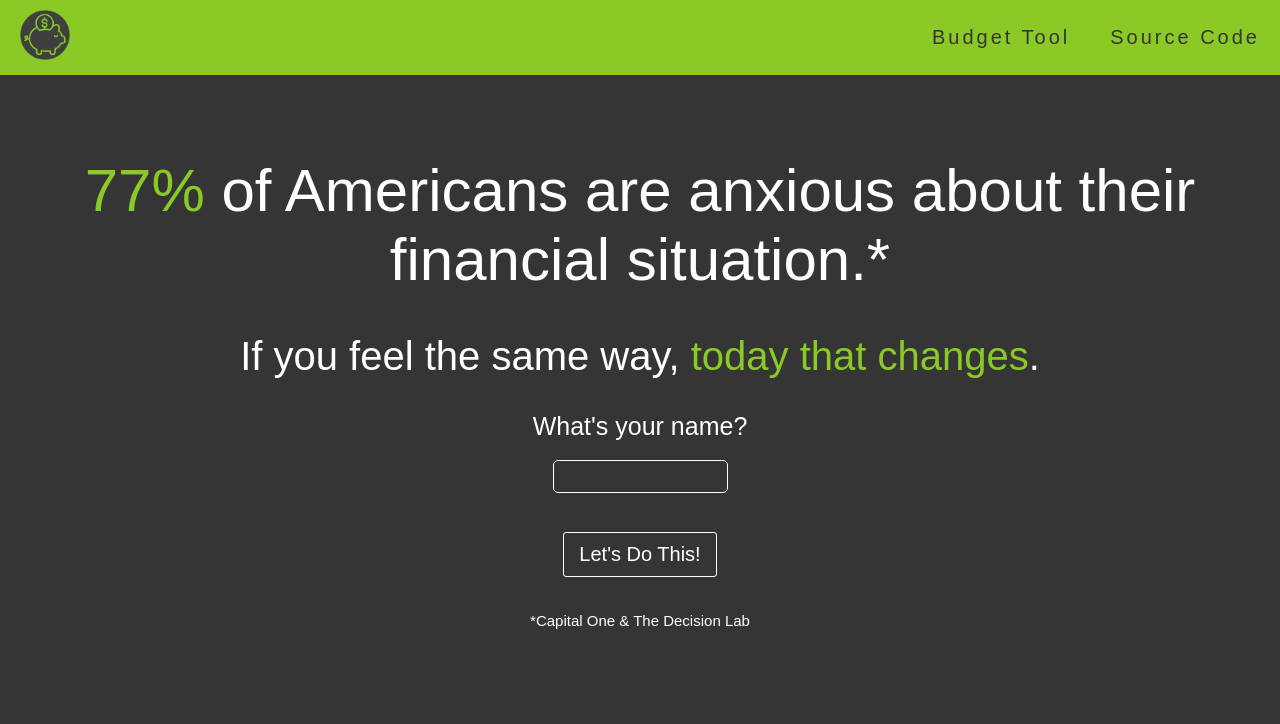
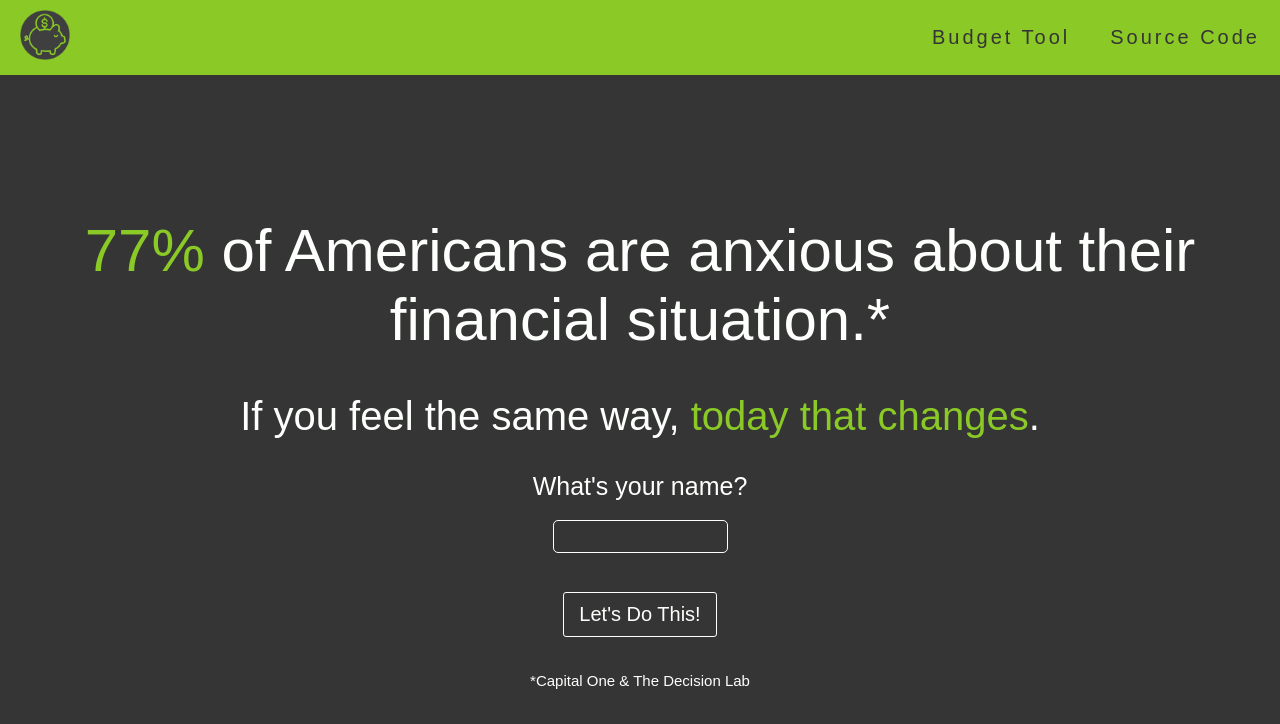
Before and after one commit to corumgold/simpli-money-path, a React (Create React App) app: page / in a window 1280 px wide. Shown: the top 724 px of the page. Built offline with nearby package versions, Linux system fonts and the light colour scheme; a web font is replaced by a local one.

Commit message:
Okay, NOW its not scrollable

```diff
--- a/src/styles.css
+++ b/src/styles.css
@@ -224,7 +224,7 @@ body {
   text-align: center;
 }
 #main-content {
-  padding: 3em 2em;
+  padding: 6em 2em 0;
   /* padding-top: max(50px, 10vh); */
   display: flex;
   justify-content: center;
@@ -241,6 +241,7 @@ h3 {
 }
 body {
   font-size: 1.25em;
+  overflow: hidden;
 }
 @media screen and (max-width: 1200px) {
   body {
```
